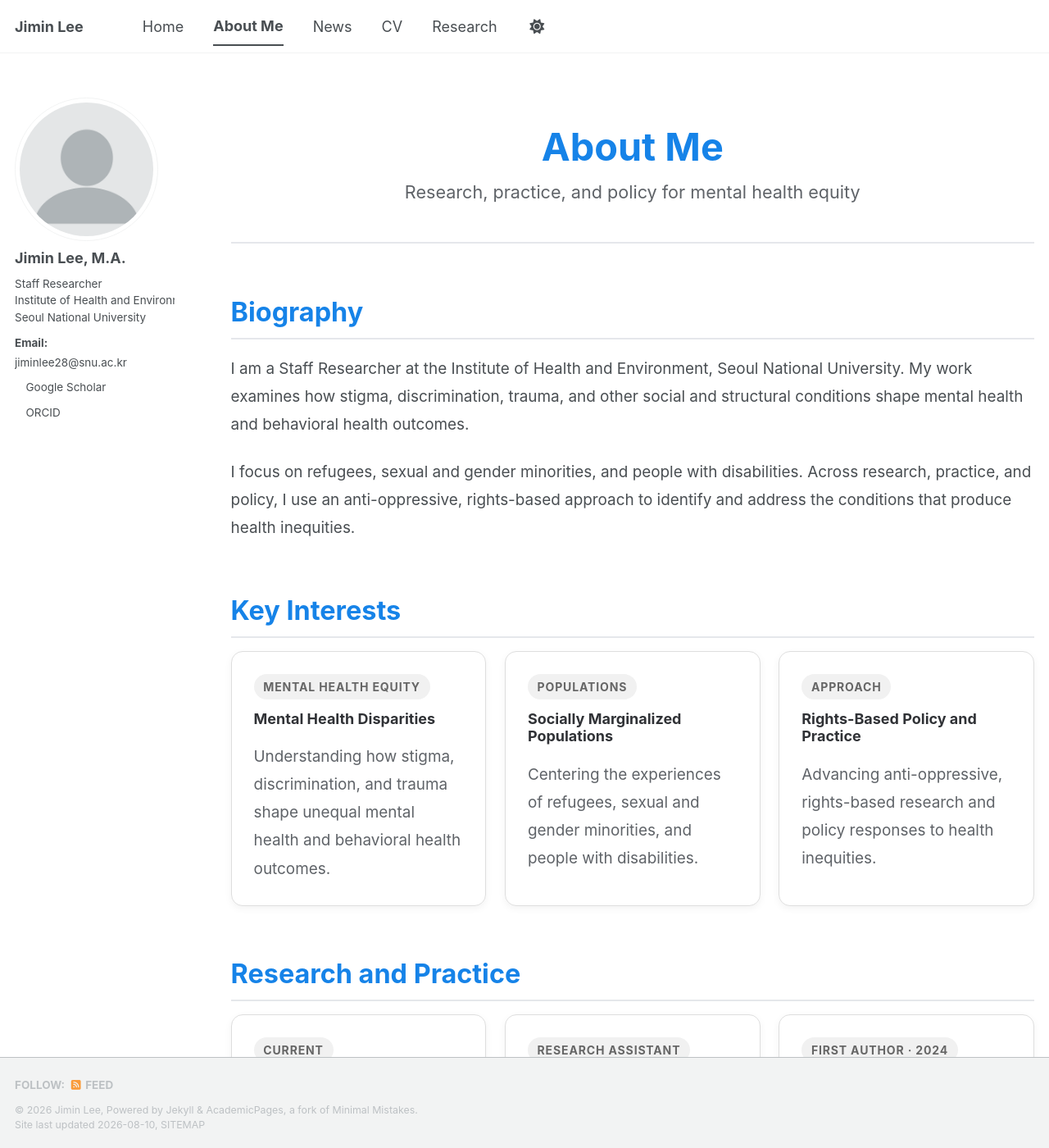
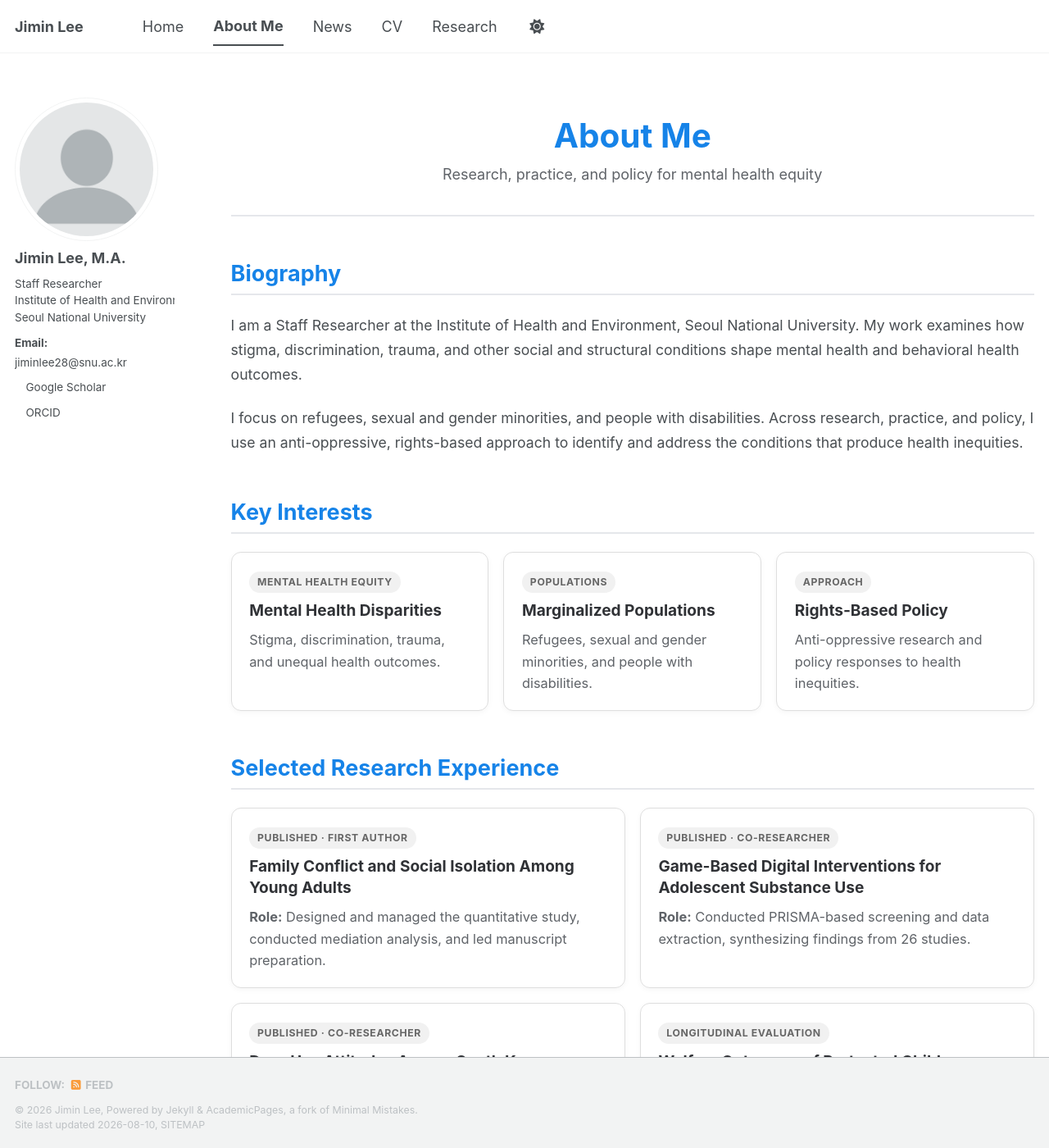
Before and after one commit to jiminlee-research/jiminlee-research.github.io, a Jekyll site: the page built from _pages/about-me.md, in a window 1280 px wide and 1400 px high. Shown: the whole window at 82% size. Built offline with Jekyll 4.4.1, drawn with Linux system fonts in a browser that asks for light colours; a style sheet for code colours, icons or effects is not loaded; some of the changed text lies outside the part shown.

Commit message:
Update about-me.md

```diff
--- a/_pages/about-me.md
+++ b/_pages/about-me.md
@@ -6,21 +6,22 @@ author_profile: true
 ---
 
 <style>
-.about-page { max-width: 1050px; margin: 0 auto; }
-.about-page .about-hero { text-align: center; padding: 2rem 0 2.5rem; border-bottom: 2px solid #e5e7eb; margin-bottom: 2.75rem; }
-.about-page .about-hero h1 { color: #1683e8; font-size: 2.6rem; margin: 0 0 .6rem; }
-.about-page .about-hero p { color: #5f6368; font-size: 1.2rem; margin: 0; }
-.about-page .about-section { margin: 3rem 0; }
-.about-page .about-section h2 { color: #1683e8; font-size: 1.8rem; border-bottom: 2px solid #e5e7eb; padding-bottom: .6rem; }
-.about-page .about-section p { font-size: 1.05rem; line-height: 1.8; }
-.about-page .interest-grid, .about-page .record-grid { display: grid; gap: 1.25rem; grid-template-columns: repeat(3, minmax(0, 1fr)); }
-.about-page .interest-card, .about-page .record-card { border: 1px solid #dedede; border-radius: 14px; padding: 1.5rem; background: #fff; box-shadow: 0 3px 10px rgba(0,0,0,.05); }
-.about-page .interest-card h3, .about-page .record-card h3 { margin-top: 0; color: #303236; }
-.about-page .interest-card p, .about-page .record-card p { margin-bottom: 0; color: #5f6368; }
-.about-page .label { display: inline-block; border-radius: 999px; background: #f1f1f1; color: #666; font-size: .78rem; font-weight: 700; letter-spacing: .06em; padding: .28rem .65rem; margin-bottom: .7rem; }
+.about-page { max-width: 1000px; margin: 0 auto; }
+.about-page .about-hero { text-align: center; padding: 1.5rem 0 2rem; border-bottom: 2px solid #e5e7eb; margin-bottom: 2rem; }
+.about-page .about-hero h1 { color: #1683e8; font-size: 2.25rem; margin: 0 0 .45rem; }
+.about-page .about-hero p { color: #5f6368; font-size: 1rem; margin: 0; }
+.about-page .about-section { margin: 2.25rem 0; }
+.about-page .about-section h2 { color: #1683e8; font-size: 1.5rem; border-bottom: 2px solid #e5e7eb; padding-bottom: .45rem; margin-bottom: 1.2rem; }
+.about-page .about-section > p { font-size: .98rem; line-height: 1.7; }
+.about-page .interest-grid { display: grid; gap: 1rem; grid-template-columns: repeat(3, minmax(0, 1fr)); }
+.about-page .record-grid { display: grid; gap: 1rem; grid-template-columns: repeat(2, minmax(0, 1fr)); }
+.about-page .interest-card, .about-page .record-card { border: 1px solid #dedede; border-radius: 12px; padding: 1.1rem 1.2rem; background: #fff; box-shadow: 0 2px 7px rgba(0,0,0,.04); }
+.about-page .interest-card h3, .about-page .record-card h3 { margin: .05rem 0 .55rem; color: #303236; font-size: 1.06rem; line-height: 1.35; }
+.about-page .interest-card p, .about-page .record-card p { margin: 0; color: #5f6368; font-size: .91rem; line-height: 1.6; }
+.about-page .label { display: inline-block; border-radius: 999px; background: #f1f1f1; color: #666; font-size: .68rem; font-weight: 700; letter-spacing: .05em; padding: .22rem .55rem; margin-bottom: .45rem; }
 @media (max-width: 800px) {
   .about-page .interest-grid, .about-page .record-grid { grid-template-columns: 1fr; }
-  .about-page .about-hero h1 { font-size: 2.2rem; }
+  .about-page .about-hero h1 { font-size: 2rem; }
 }
 </style>
 
@@ -42,58 +43,48 @@ author_profile: true
       <article class="interest-card">
         <div class="label">MENTAL HEALTH EQUITY</div>
         <h3>Mental Health Disparities</h3>
-        <p>Understanding how stigma, discrimination, and trauma shape unequal mental health and behavioral health outcomes.</p>
+        <p>Stigma, discrimination, trauma, and unequal health outcomes.</p>
       </article>
       <article class="interest-card">
         <div class="label">POPULATIONS</div>
-        <h3>Socially Marginalized Populations</h3>
-        <p>Centering the experiences of refugees, sexual and gender minorities, and people with disabilities.</p>
+        <h3>Marginalized Populations</h3>
+        <p>Refugees, sexual and gender minorities, and people with disabilities.</p>
       </article>
       <article class="interest-card">
         <div class="label">APPROACH</div>
-        <h3>Rights-Based Policy and Practice</h3>
-        <p>Advancing anti-oppressive, rights-based research and policy responses to health inequities.</p>
+        <h3>Rights-Based Policy</h3>
+        <p>Anti-oppressive research and policy responses to health inequities.</p>
       </article>
     </div>
   </section>
 
   <section class="about-section">
-    <h2>Research and Practice</h2>
+    <h2>Selected Research Experience</h2>
     <div class="record-grid">
       <article class="record-card">
-        <div class="label">CURRENT</div>
-        <h3>Staff Researcher</h3>
-        <p>Institute of Health and Environment<br>Seoul National University</p>
+        <div class="label">PUBLISHED · FIRST AUTHOR</div>
+        <h3>Family Conflict and Social Isolation Among Young Adults</h3>
+        <p><strong>Role:</strong> Designed and managed the quantitative study, conducted mediation analysis, and led manuscript preparation.</p>
       </article>
       <article class="record-card">
-        <div class="label">RESEARCH ASSISTANT</div>
-        <h3>Child Welfare Outcomes</h3>
-        <p>ChildFund Korea and Kyobo Life<br>Collected, cleaned, and coded mixed-methods data for a longitudinal evaluation of protected children's welfare outcomes.</p>
+        <div class="label">PUBLISHED · CO-RESEARCHER</div>
+        <h3>Game-Based Digital Interventions for Adolescent Substance Use</h3>
+        <p><strong>Role:</strong> Conducted PRISMA-based screening and data extraction, synthesizing findings from 26 studies.</p>
       </article>
       <article class="record-card">
-        <div class="label">FIRST AUTHOR · 2024</div>
-        <h3>Family Conflict and Social Isolation</h3>
-        <p>Designed and managed a quantitative study on coping strategies for family conflict and social isolation among young adults; conducted mediation analysis and led manuscript preparation.</p>
+        <div class="label">PUBLISHED · CO-RESEARCHER</div>
+        <h3>Drug Use Attitudes Among South Korean Young Adults</h3>
+        <p><strong>Role:</strong> Supported latent class and multivariate logistic regression analyses; co-authored the theoretical background and discussion.</p>
       </article>
       <article class="record-card">
-        <div class="label">CO-RESEARCHER · 2024</div>
-        <h3>Adolescent Substance Use Interventions</h3>
-        <p>Conducted PRISMA-based screening and data extraction for a systematic review of game-based digital interventions, synthesizing evidence from 26 studies.</p>
-      </article>
-      <article class="record-card">
-                <div class="label">CO-RESEARCHER · PUBLISHED</div>
-        <h3>Drug Use Attitudes Among Young Adults</h3>
-        <p>Supported latent class and multivariate logistic regression analyses and co-authored the study's theoretical background and discussion.</p>
+        <div class="label">LONGITUDINAL EVALUATION</div>
+        <h3>Welfare Outcomes of Protected Children</h3>
+        <p><strong>Role:</strong> Collected, cleaned, and coded mixed-methods data in collaboration with ChildFund Korea and Kyobo Life.</p>
       </article>
       <article class="record-card">
         <div class="label">ACADEMIC RESEARCH</div>
-        <h3>Research Assistant</h3>
-        <p>Department of Social Welfare, Ewha Womans University<br>Developed research materials and presentations for academic and policy forums, including National Assembly briefings.</p>
-      </article>
-      <article class="record-card">
-        <div class="label">PRACTICE</div>
-        <h3>Social Worker</h3>
-        <p>Dongjak-gu Public Mental Health Welfare Center<br>Provided grief counseling and support coordination for suicide-bereaved families.</p>
+        <h3>Substance Use Social Work and Policy Translation</h3>
+        <p><strong>Role:</strong> Developed research materials and presentations for academic and policy forums, including National Assembly briefings.</p>
       </article>
     </div>
   </section>
```
